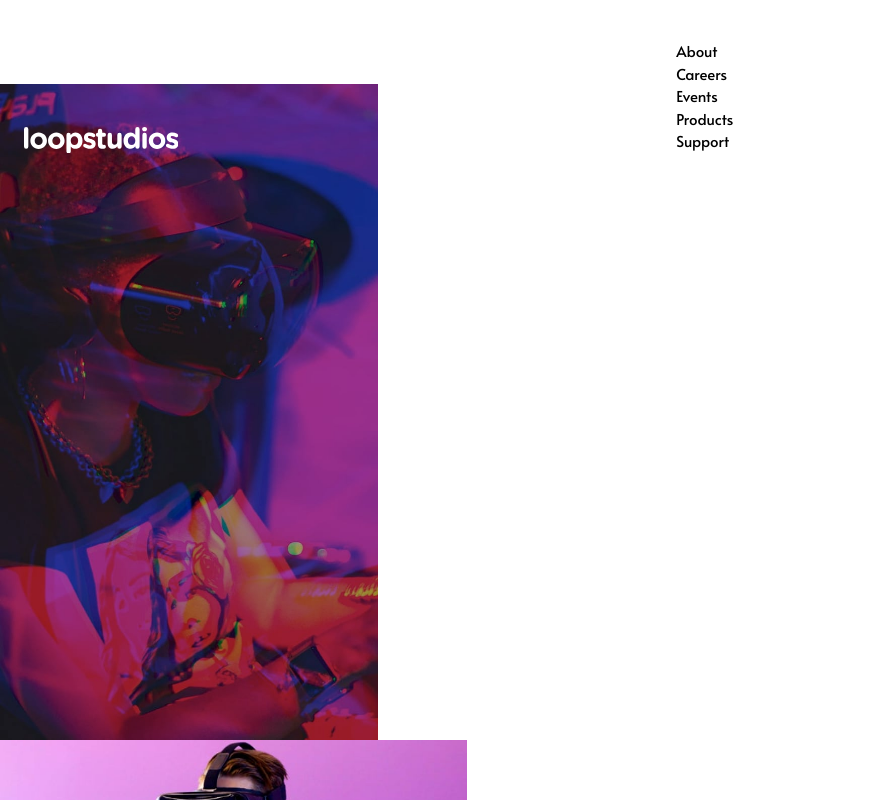
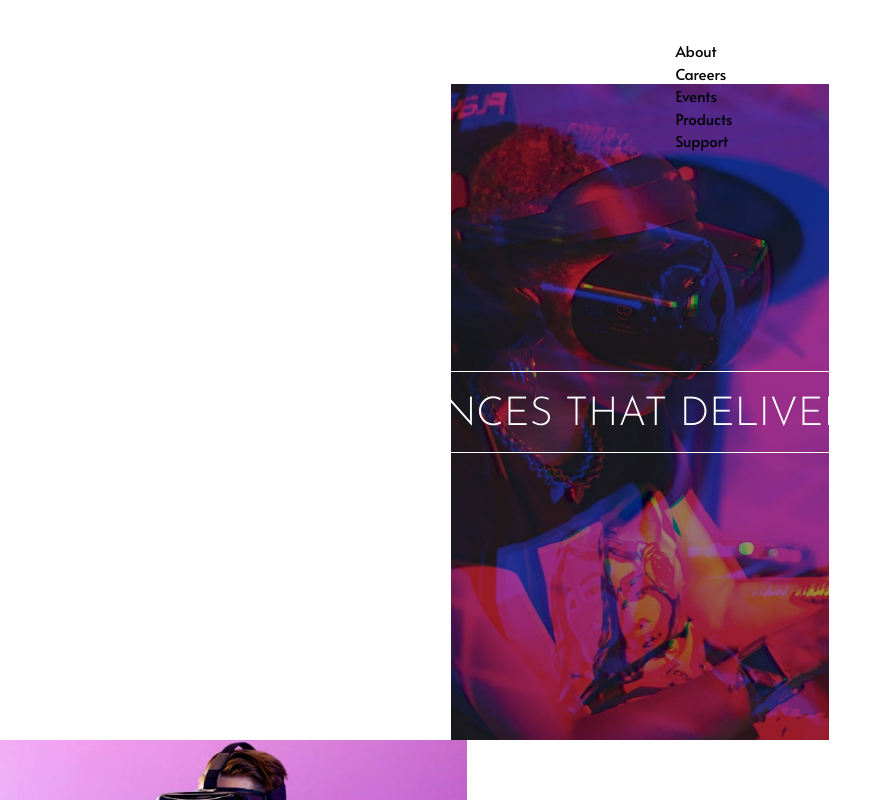
Before and after one commit to shalri/fm-loopstudios-landing-page, a Next.js app: page / in a window 1280 px wide. Shown: the top 800 px of the page, without its empty margins (0-892 px from the left). Built offline with nearby package versions, Linux system fonts and the light colour scheme.

Commit message:
Hero banner and adjustments to Header

```diff
--- a/src/components/Header.tsx
+++ b/src/components/Header.tsx
@@ -7,7 +7,7 @@ export default function Header() {
       <div className="flex items-end justify-between px-6">
         <div className="">
           <Link href="/" className="" aria-label="home">
-            <div className="h-[1.6rem] w-[9.6rem] bg-[url(/images/logo.svg)] bg-contain" />
+            <div className="h-[1.5rem] w-[9.5rem] bg-[url(/images/logo.svg)] bg-contain bg-no-repeat" />
           </Link>
         </div>
         <nav className="">
--- a/src/components/Hero.tsx
+++ b/src/components/Hero.tsx
@@ -3,8 +3,9 @@ import { banner, hero } from "@/libs/data";
 export default function Hero() {
   return (
     <>
-      <section className="-mt-[4.2667rem] h-[41rem] w-full bg-[url(/images/mobile/image-hero.jpg)] bg-contain bg-no-repeat pt-10">
-        <h1 className="hidden border-4 border-white text-white">
+      {/* TODO: uncomment code below... using padding for now for easy alignment */}
+      <section className="-mt-[4.2667rem] h-[41rem] w-full content-center bg-[url(/images/mobile/image-hero.jpg)] bg-contain bg-center bg-no-repeat">
+        <h1 className="mx-6 border-[0.1rem] border-white px-6 pb-[1.12rem] pt-[1.51rem] text-[2.5rem] leading-[0.95] text-white">
           {banner.copy}
         </h1>
       </section>
```
